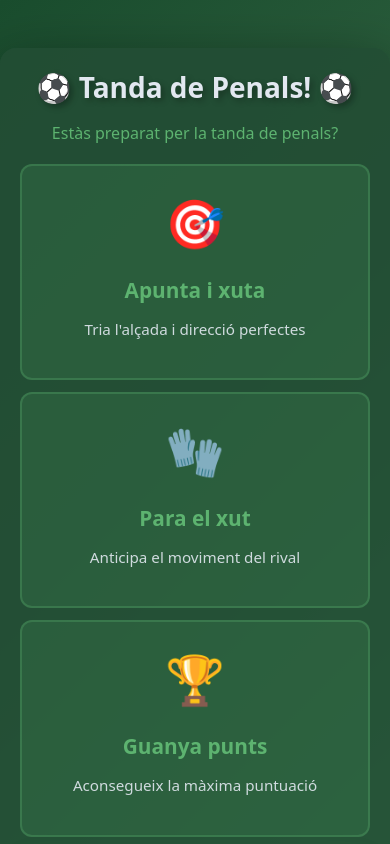
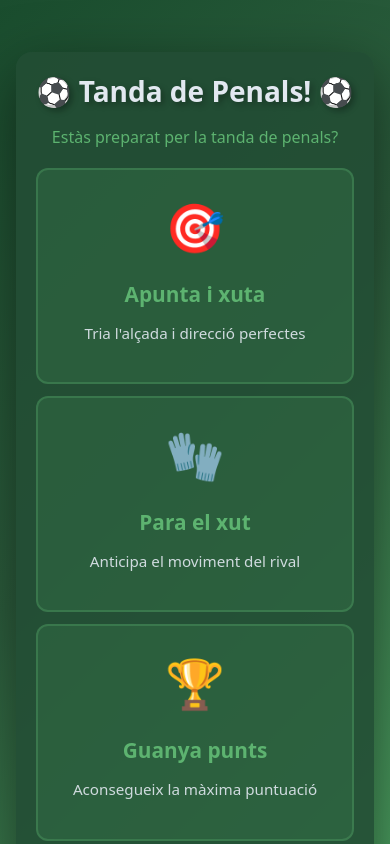
Before and after one commit to aleexg05/devchallenge3-penals, a website: page client/index.html in a window 390 px wide. Drawn offline with Linux system fonts and the light colour scheme.

Commit message:
Torno a canviar

```diff
--- a/client/style.css
+++ b/client/style.css
@@ -70,10 +70,20 @@ h2 {
   display: flex;
   justify-content: center;
   align-items: center;
+  flex-direction: column;
+  padding: 1.25rem 1rem;
+  gap: 1rem;
   z-index: 1000;
   animation: fadeIn 0.5s ease-in;
   overflow-y: auto;
   overflow-x: hidden;
+}
+
+.intro-screen:has(.intro-content.show) {
+  justify-content: flex-start;
+  align-items: stretch;
+  padding-top: 1.5rem;
+  padding-bottom: 2rem;
 }
 
 .intro-content {
@@ -755,8 +765,15 @@ button[disabled] {
 
   .intro-screen {
     overflow-y: auto;
-    align-items: flex-start;
-    padding-top: 1rem;
+    align-items: center;
+    justify-content: center;
+    padding: 1rem;
+  }
+
+  .intro-screen:has(.intro-content.show) {
+    justify-content: flex-start;
+    align-items: stretch;
+    padding-top: 1.25rem;
   }
 
   main {
```
